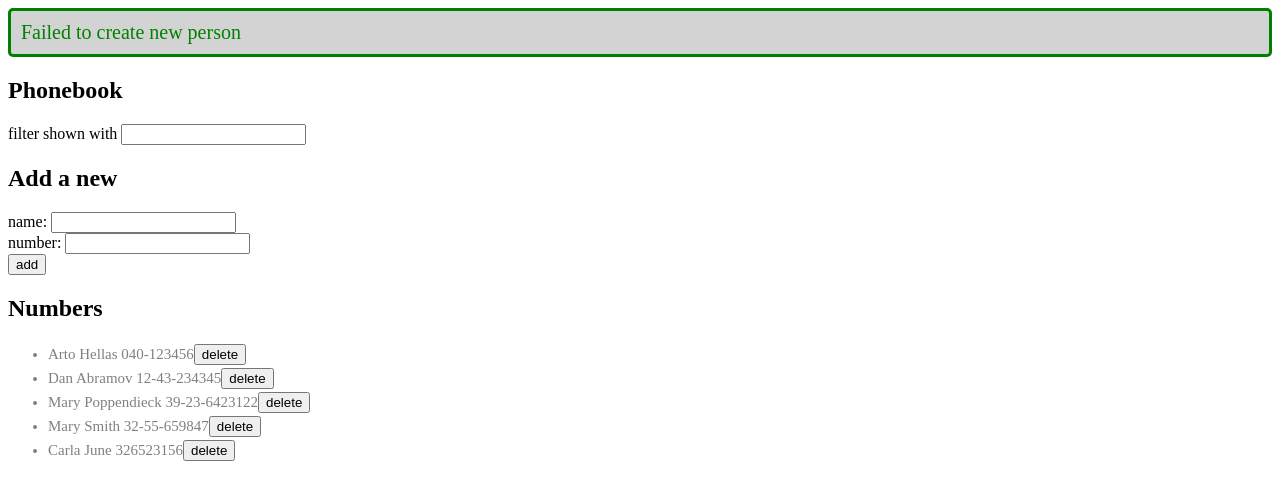
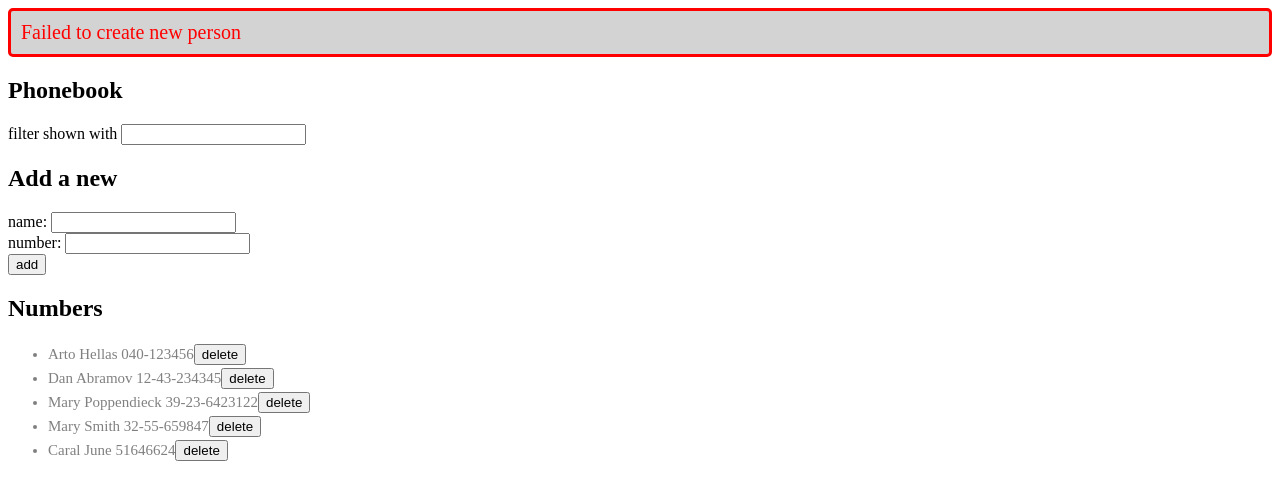
Before and after one commit to LeyreRodriguez/FullStackOpen, a React (Vite) app in the folder Part 2/phonebook/: page / in a window 1280 px wide. Both pictures are taken after typing "Sample", "Sample" into the empty fields and a click on the button "add". Shown: the top 500 px of the page. Built offline with nearby package versions, Linux system fonts and the light colour scheme; no server answers; data requests are answered from the project's data file.

Commit message:
Exercise 2.17

```diff
--- a/Part 2/phonebook/db.json
+++ b/Part 2/phonebook/db.json
@@ -21,9 +21,9 @@
       "number": "32-55-659847"
     },
     {
-      "name": "Carla June",
-      "number": "326523156",
-      "id": "2f81"
+      "id": "93a0",
+      "name": "Caral June",
+      "number": "51646624"
     }
   ]
 }
--- a/Part 2/phonebook/src/App.jsx
+++ b/Part 2/phonebook/src/App.jsx
@@ -9,7 +9,7 @@ const App = () => {
   const [newName, setNewName] = useState('')
   const [newNumber, setNewNumber] = useState('')
   const [filter, setFilter] = useState('')
-  const [errorMessage, setErrorMessage] = useState(null)
+  const [notification, setNotification] = useState({ message: null, type: '' })
 
 
 
@@ -22,9 +22,9 @@ const App = () => {
       })
       .catch(error => {
         console.error('Failed to fetch persons:', error)
-        setErrorMessage('Failed to fetch persons')
+        setNotification({ message: 'Failed to fetch persons', type: 'error' })
         setTimeout(() => {
-          setErrorMessage(null)
+          setNotification({ message: null, type: '' })
         }, 5000)
       })
   }, [])
@@ -51,15 +51,15 @@ const App = () => {
           .then(updatedPerson => {
 
             setPersons(persons.map(person => person.id !== existingPerson.id ? person : updatedPerson))
-            setErrorMessage(`Updated ${newName}`)
+            setNotification({ message: `Updated ${newName}`, type: 'success' })
             setTimeout(() => {
-              setErrorMessage(null)
+              setNotification({ message: null, type: '' })
             }, 5000)
           })
           .catch(error => {
-            setErrorMessage(`Information of ${newName} has already been removed from server`)
+            setNotification({ message: `Information of ${newName} has already been removed from server`, type: 'error' })
             setTimeout(() => {
-              setErrorMessage(null)
+              setNotification({ message: null, type: '' })
             }, 5000)
           })
       }
@@ -68,16 +68,16 @@ const App = () => {
         .create(newPerson)
         .then(response => {
           setPersons(persons.concat(response))
-          setErrorMessage(`Added ${newName}`)
+          setNotification({ message: `Added ${newName}`, type: 'success' })
           setTimeout(() => {
-            setErrorMessage(null)
+            setNotification({ message: null, type: '' })
           }, 5000)
         })
         .catch(error => {
           console.error('Failed to create new person:', error)
-          setErrorMessage('Failed to create new person')
+          setNotification({ message: 'Failed to create new person', type: 'error' })
           setTimeout(() => {
-            setErrorMessage(null)
+            setNotification({ message: null, type: '' })
           }, 5000)
         })
     }
@@ -111,7 +111,7 @@ const App = () => {
   }
   return (
     <div>
-      <Notification message={errorMessage} />
+      <Notification message={notification.message} type={notification.type} />
       <h2>Phonebook</h2>
 
         <Filter
--- a/Part 2/phonebook/src/components/Notification.jsx
+++ b/Part 2/phonebook/src/components/Notification.jsx
@@ -1,10 +1,20 @@
-const Notification = ({ message }) => {
+const Notification = ({ message, type }) => {
     if (message === null) {
       return null
     }
 
+    const notificationStyle = {
+        color: type === 'error' ? 'red' : 'green',
+        background: 'lightgrey',
+        fontSize: '20px',
+        borderStyle: 'solid',
+        borderRadius: '5px',
+        padding: '10px',
+        marginBottom: '10px'
+      }
+
     return (
-      <div className="error">
+      <div style={notificationStyle}>
         {message}
       </div>
     )
--- a/Part 2/phonebook/src/index.css
+++ b/Part 2/phonebook/src/index.css
@@ -9,13 +9,3 @@ li {
   padding-top: 3px;
   font-size: 15px;
 }
-
-.error {
-  color: green;
-  background: lightgrey;
-  font-size: 20px;
-  border-style: solid;
-  border-radius: 5px;
-  padding: 10px;
-  margin-bottom: 10px;
-}
```
